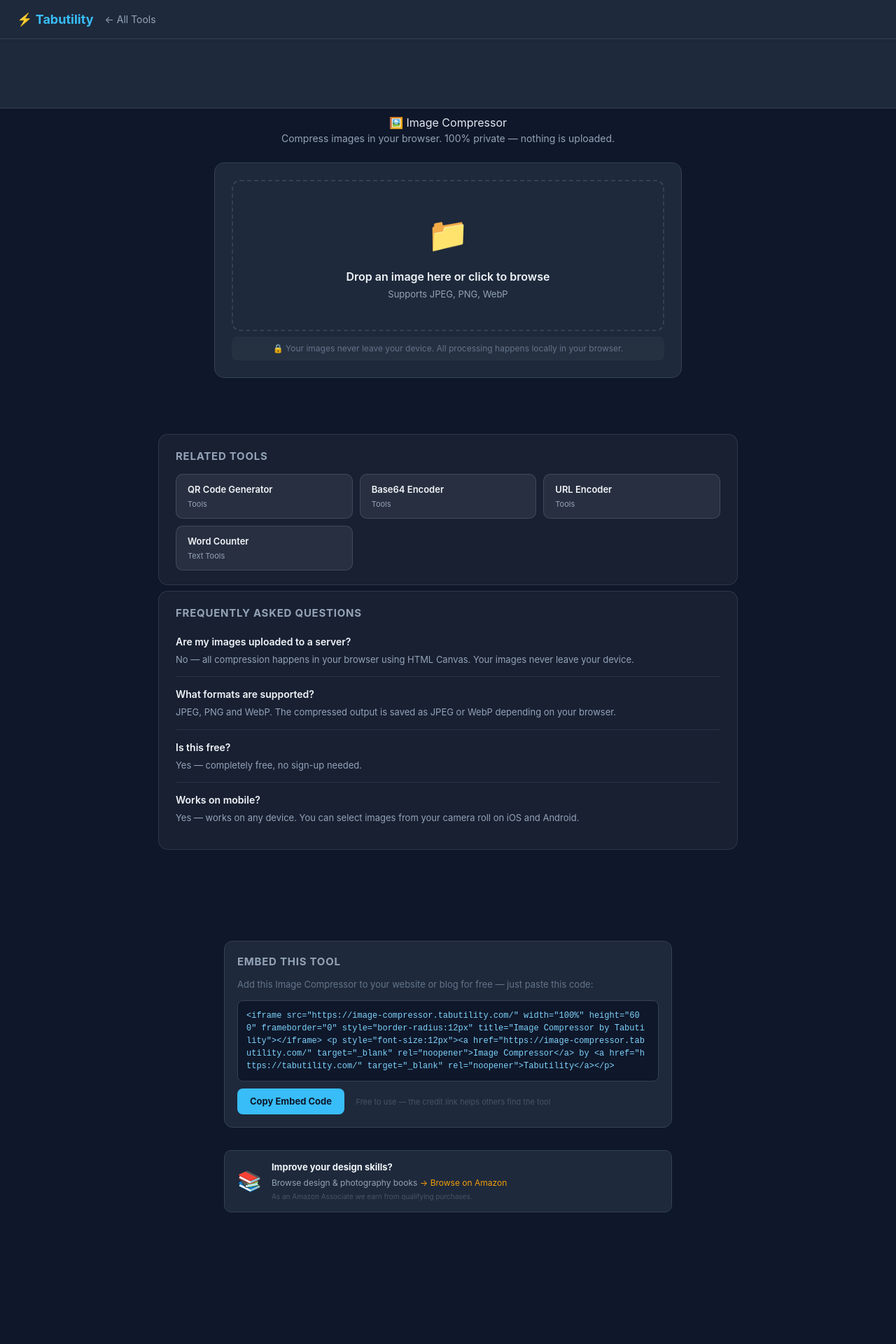
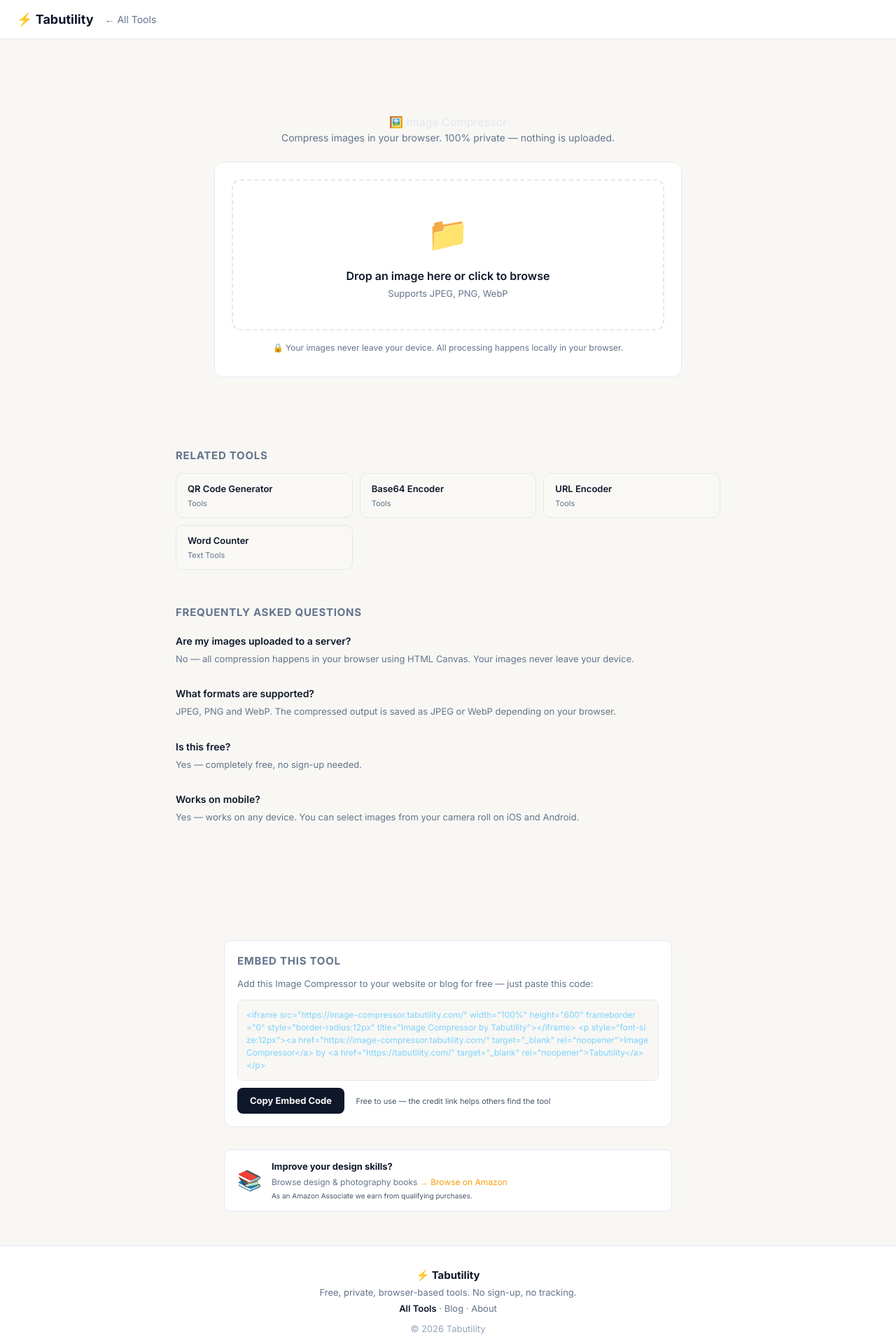
Before and after one commit to rakeshv02/image-compressor, a React (Vite) app: page / in a window 1280 px wide. Shown: the top 1920 px of the page at 70% size. Before the commit the page ends 1756 px from the top, so only its background shows below. Built offline with nearby package versions, Linux system fonts and the light colour scheme.

Commit message:
Apply shared Tabutility design language (light palette, Inter, footer, ad-slot polish)

```diff
--- a/index.html
+++ b/index.html
@@ -7,6 +7,7 @@
   <link rel="dns-prefetch" href="https://pagead2.googlesyndication.com" />
 <meta charset="UTF-8"/>
 <meta name="viewport" content="width=device-width, initial-scale=1.0"/>
+<link rel="preconnect" href="https://fonts.googleapis.com"><link rel="preconnect" href="https://fonts.gstatic.com" crossorigin><link rel="stylesheet" href="https://fonts.googleapis.com/css2?family=Inter:wght@400;600;700;800&display=swap">
 <title>Image Compressor — Tabutility</title>
 <meta name="description" content="Free online image compressor. Compress JPEG, PNG and WebP images in your browser. No upload, no server, fully private."/>
 <meta name="keywords" content="image compressor, compress image online, reduce image size, image optimizer, jpeg compressor, png compressor"/>
@@ -28,32 +29,32 @@
 <script type="application/ld+json">{"@context":"https://schema.org","@type":"FAQPage","mainEntity":[{"@type":"Question","name":"Are my images uploaded to a server?","acceptedAnswer":{"@type":"Answer","text":"No — all compression happens in your browser using HTML Canvas. Your images never leave your device."}},{"@type":"Question","name":"What formats are supported?","acceptedAnswer":{"@type":"Answer","text":"JPEG, PNG and WebP."}},{"@type":"Question","name":"Is the Image Compressor free?","acceptedAnswer":{"@type":"Answer","text":"Yes — completely free, no sign-up needed."}},{"@type":"Question","name":"Can I use the Image Compressor on mobile?","acceptedAnswer":{"@type":"Answer","text":"Yes — works on any device. You can select images from your camera roll."}}]}</script>
 <style>
 *{box-sizing:border-box;margin:0;padding:0}
-body{font-family:-apple-system,BlinkMacSystemFont,'Segoe UI',sans-serif;background:#0f172a;color:#f1f5f9;min-height:100vh}
-nav{background:#1e293b;border-bottom:1px solid #334155;padding:14px 24px;display:flex;align-items:center;gap:16px}
-nav a{color:#94a3b8;text-decoration:none;font-size:14px}nav a:hover{color:#f1f5f9}
-nav .brand{color:#38bdf8;font-weight:700;font-size:18px}
-.ad-banner{background:#1e293b;border-bottom:1px solid #334155;padding:4px;text-align:center}
+body{font-family:'Inter',-apple-system,BlinkMacSystemFont,'Segoe UI',sans-serif;background:#f8f7f4;color:#0f172a;min-height:100vh}
+nav{background:#ffffff;border-bottom:1px solid #e2e8f0;padding:14px 24px;display:flex;align-items:center;gap:16px}
+nav a{color:#64748b;text-decoration:none;font-size:14px}nav a:hover{color:#0f172a}
+nav .brand{color:#0f172a;font-weight:700;font-size:18px}
+.ad-banner{background:#ffffff;border-bottom:1px solid #e2e8f0;padding:4px;text-align:center}
 #app{max-width:700px;margin:8px auto;padding:0 16px 40px}
 h1{font-size:26px;font-weight:800;margin:24px 0 4px;text-align:center}
-.subtitle{color:#94a3b8;text-align:center;font-size:14px;margin-bottom:24px}
-.card{background:#1e293b;border:1px solid #334155;border-radius:14px;padding:24px;margin-bottom:16px}
-.drop-zone{border:2px dashed #334155;border-radius:12px;padding:40px 20px;text-align:center;cursor:pointer;transition:all .2s;position:relative}
-.drop-zone:hover,.drop-zone.drag-over{border-color:#38bdf8;background:rgba(56,189,248,0.05)}
+.subtitle{color:#64748b;text-align:center;font-size:14px;margin-bottom:24px}
+.card{background:#ffffff;border:1px solid #e2e8f0;border-radius:14px;padding:24px;margin-bottom:16px}
+.drop-zone{border:2px dashed #e2e8f0;border-radius:12px;padding:40px 20px;text-align:center;cursor:pointer;transition:all .2s;position:relative}
+.drop-zone:hover,.drop-zone.drag-over{border-color:#0f172a;background:rgba(56,189,248,0.05)}
 .drop-zone .icon{font-size:48px;margin-bottom:12px}
-.drop-zone .dz-text{font-size:16px;font-weight:600;color:#f1f5f9;margin-bottom:4px}
-.drop-zone .dz-sub{font-size:13px;color:#94a3b8}
+.drop-zone .dz-text{font-size:16px;font-weight:600;color:#0f172a;margin-bottom:4px}
+.drop-zone .dz-sub{font-size:13px;color:#64748b}
 .drop-zone input{position:absolute;inset:0;opacity:0;cursor:pointer}
 .quality-row{display:flex;align-items:center;gap:12px;margin:16px 0}
-.quality-row label{font-size:13px;font-weight:600;color:#94a3b8;white-space:nowrap}
-.quality-row input[type=range]{flex:1;accent-color:#38bdf8;height:6px}
-.quality-val{font-size:16px;font-weight:700;color:#38bdf8;min-width:40px;text-align:right}
+.quality-row label{font-size:13px;font-weight:600;color:#64748b;white-space:nowrap}
+.quality-row input[type=range]{flex:1;accent-color:#0f172a;height:6px}
+.quality-val{font-size:16px;font-weight:700;color:#0f172a;min-width:40px;text-align:right}
 .comparison{display:grid;grid-template-columns:1fr 1fr;gap:16px;margin-top:16px}
-.comp-panel{background:#0f172a;border:1px solid #334155;border-radius:10px;overflow:hidden}
-.comp-header{padding:10px 14px;border-bottom:1px solid #334155;font-size:12px;font-weight:600;color:#94a3b8;text-transform:uppercase;letter-spacing:.05em}
+.comp-panel{background:#f8f7f4;border:1px solid #e2e8f0;border-radius:10px;overflow:hidden}
+.comp-header{padding:10px 14px;border-bottom:1px solid #e2e8f0;font-size:12px;font-weight:600;color:#64748b;text-transform:uppercase;letter-spacing:.05em}
 .comp-img{width:100%;max-height:220px;object-fit:contain;display:block;background:#0a0f1e}
 .comp-info{padding:10px 14px;font-size:13px}
-.comp-info .size{font-size:18px;font-weight:700;color:#f1f5f9}
-.comp-info .dim{color:#94a3b8;font-size:12px;margin-top:2px}
+.comp-info .size{font-size:18px;font-weight:700;color:#0f172a}
+.comp-info .dim{color:#64748b;font-size:12px;margin-top:2px}
 .savings-badge{display:inline-block;background:rgba(34,197,94,0.15);border:1px solid rgba(34,197,94,0.3);color:#22c55e;padding:4px 12px;border-radius:20px;font-size:13px;font-weight:700;margin-top:10px}
 .savings-badge.bad{background:rgba(239,68,68,0.15);border-color:rgba(239,68,68,0.3);color:#ef4444}
 .dl-btn{width:100%;padding:12px;background:#22c55e;color:#fff;border:none;border-radius:10px;font-size:15px;font-weight:700;cursor:pointer;margin-top:12px;transition:background .2s}
@@ -62,7 +63,15 @@
 @media(max-width:500px){.comparison{grid-template-columns:1fr}}
 </style>
   <meta name="theme-color" content="#1a1a2e" />
-  </head>
+  <style id="tabutility-brand">
+/* empty ad slots: reserve space, no bordered box */
+.ad-banner,.ad-slot,.ad-container{background:transparent!important;border:none!important;border-bottom:none!important;box-shadow:none!important}
+ins.adsbygoogle,.ad-banner iframe,.ad-slot iframe{visibility:hidden!important}
+ins.adsbygoogle[data-ad-status="filled"],.ad-banner ins[data-ad-status="filled"] iframe,.ad-slot ins[data-ad-status="filled"] iframe{visibility:visible!important}
+nav .brand{color:#0f172a}
+body{-webkit-font-smoothing:antialiased}
+</style>
+</head>
 <body>
 <nav><span class="brand">⚡ Tabutility</span><a href="https://tabutility.com">← All Tools</a></nav>
 <div class="ad-banner"><ins class="adsbygoogle" style="display:block;min-height:90px" data-ad-client="ca-pub-7039091592734005" data-ad-slot="auto" data-ad-format="auto" data-full-width-responsive="true"></ins><script>(adsbygoogle=window.adsbygoogle||[]).push({});</script></div>
@@ -113,23 +122,23 @@
 
 <div style="max-width:860px;margin-left:auto;margin-right:auto;margin-top:24px;margin-bottom:8px;padding:0 16px">
   <div style="background:rgba(255,255,255,0.04);border:1px solid rgba(255,255,255,0.1);border-radius:14px;padding:20px 24px">
-    <h2 style="font-size:15px;font-weight:700;color:#94a3b8;text-transform:uppercase;letter-spacing:.05em;margin-bottom:14px">Related Tools</h2>
+    <h2 style="font-size:15px;font-weight:700;color:#64748b;text-transform:uppercase;letter-spacing:.05em;margin-bottom:14px">Related Tools</h2>
     <div style="display:grid;grid-template-columns:repeat(auto-fit,minmax(200px,1fr));gap:10px">
-      <a href="https://qr-code-generator.tabutility.com/" style="display:block;background:rgba(255,255,255,0.07);border:1px solid rgba(255,255,255,0.12);border-radius:10px;padding:12px 16px;text-decoration:none;color:inherit">
-        <div style="font-size:13px;font-weight:600;color:#f1f5f9">QR Code Generator</div>
-        <div style="font-size:11px;color:#94a3b8;margin-top:2px">Tools</div>
+      <a href="https://qr-code-generator.tabutility.com/" style="display:block;background:rgba(255,255,255,0.07);border:1px solid #e2e8f0;border-radius:10px;padding:12px 16px;text-decoration:none;color:inherit">
+        <div style="font-size:13px;font-weight:600;color:#0f172a">QR Code Generator</div>
+        <div style="font-size:11px;color:#64748b;margin-top:2px">Tools</div>
       </a>
-      <a href="https://base64-encoder.tabutility.com/" style="display:block;background:rgba(255,255,255,0.07);border:1px solid rgba(255,255,255,0.12);border-radius:10px;padding:12px 16px;text-decoration:none;color:inherit">
-        <div style="font-size:13px;font-weight:600;color:#f1f5f9">Base64 Encoder</div>
-        <div style="font-size:11px;color:#94a3b8;margin-top:2px">Tools</div>
+      <a href="https://base64-encoder.tabutility.com/" style="display:block;background:rgba(255,255,255,0.07);border:1px solid #e2e8f0;border-radius:10px;padding:12px 16px;text-decoration:none;color:inherit">
+        <div style="font-size:13px;font-weight:600;color:#0f172a">Base64 Encoder</div>
+        <div style="font-size:11px;color:#64748b;margin-top:2px">Tools</div>
       </a>
-      <a href="https://url-encoder.tabutility.com/" style="display:block;background:rgba(255,255,255,0.07);border:1px solid rgba(255,255,255,0.12);border-radius:10px;padding:12px 16px;text-decoration:none;color:inherit">
-        <div style="font-size:13px;font-weight:600;color:#f1f5f9">URL Encoder</div>
-        <div style="font-size:11px;color:#94a3b8;margin-top:2px">Tools</div>
+      <a href="https://url-encoder.tabutility.com/" style="display:block;background:rgba(255,255,255,0.07);border:1px solid #e2e8f0;border-radius:10px;padding:12px 16px;text-decoration:none;color:inherit">
+        <div style="font-size:13px;font-weight:600;color:#0f172a">URL Encoder</div>
+        <div style="font-size:11px;color:#64748b;margin-top:2px">Tools</div>
       </a>
-      <a href="https://word-counter.tabutility.com/" style="display:block;background:rgba(255,255,255,0.07);border:1px solid rgba(255,255,255,0.12);border-radius:10px;padding:12px 16px;text-decoration:none;color:inherit">
-        <div style="font-size:13px;font-weight:600;color:#f1f5f9">Word Counter</div>
-        <div style="font-size:11px;color:#94a3b8;margin-top:2px">Text Tools</div>
+      <a href="https://word-counter.tabutility.com/" style="display:block;background:rgba(255,255,255,0.07);border:1px solid #e2e8f0;border-radius:10px;padding:12px 16px;text-decoration:none;color:inherit">
+        <div style="font-size:13px;font-weight:600;color:#0f172a">Word Counter</div>
+        <div style="font-size:11px;color:#64748b;margin-top:2px">Text Tools</div>
       </a>
     </div>
   </div>
@@ -137,22 +146,22 @@
 
 <div style="max-width:860px;margin-left:auto;margin-right:auto;margin-top:8px;margin-bottom:24px;padding:0 16px">
   <div style="background:rgba(255,255,255,0.04);border:1px solid rgba(255,255,255,0.1);border-radius:14px;padding:20px 24px">
-    <h2 style="font-size:15px;font-weight:700;color:#94a3b8;text-transform:uppercase;letter-spacing:.05em;margin-bottom:4px">Frequently Asked Questions</h2>
+    <h2 style="font-size:15px;font-weight:700;color:#64748b;text-transform:uppercase;letter-spacing:.05em;margin-bottom:4px">Frequently Asked Questions</h2>
     <div style="border-bottom:1px solid rgba(255,255,255,0.08);padding:14px 0">
-      <div style="font-size:14px;font-weight:600;color:#f1f5f9;margin-bottom:6px">Are my images uploaded to a server?</div>
-      <div style="font-size:13px;color:#94a3b8;line-height:1.5">No — all compression happens in your browser using HTML Canvas. Your images never leave your device.</div>
+      <div style="font-size:14px;font-weight:600;color:#0f172a;margin-bottom:6px">Are my images uploaded to a server?</div>
+      <div style="font-size:13px;color:#64748b;line-height:1.5">No — all compression happens in your browser using HTML Canvas. Your images never leave your device.</div>
     </div>
     <div style="border-bottom:1px solid rgba(255,255,255,0.08);padding:14px 0">
-      <div style="font-size:14px;font-weight:600;color:#f1f5f9;margin-bottom:6px">What formats are supported?</div>
-      <div style="font-size:13px;color:#94a3b8;line-height:1.5">JPEG, PNG and WebP. The compressed output is saved as JPEG or WebP depending on your browser.</div>
+      <div style="font-size:14px;font-weight:600;color:#0f172a;margin-bottom:6px">What formats are supported?</div>
+      <div style="font-size:13px;color:#64748b;line-height:1.5">JPEG, PNG and WebP. The compressed output is saved as JPEG or WebP depending on your browser.</div>
     </div>
     <div style="border-bottom:1px solid rgba(255,255,255,0.08);padding:14px 0">
-      <div style="font-size:14px;font-weight:600;color:#f1f5f9;margin-bottom:6px">Is this free?</div>
-      <div style="font-size:13px;color:#94a3b8;line-height:1.5">Yes — completely free, no sign-up needed.</div>
+      <div style="font-size:14px;font-weight:600;color:#0f172a;margin-bottom:6px">Is this free?</div>
+      <div style="font-size:13px;color:#64748b;line-height:1.5">Yes — completely free, no sign-up needed.</div>
     </div>
     <div style="padding:14px 0">
-      <div style="font-size:14px;font-weight:600;color:#f1f5f9;margin-bottom:6px">Works on mobile?</div>
-      <div style="font-size:13px;color:#94a3b8;line-height:1.5">Yes — works on any device. You can select images from your camera roll on iOS and Android.</div>
+      <div style="font-size:14px;font-weight:600;color:#0f172a;margin-bottom:6px">Works on mobile?</div>
+      <div style="font-size:13px;color:#64748b;line-height:1.5">Yes — works on any device. You can select images from your camera roll on iOS and Android.</div>
     </div>
   </div>
 </div>
@@ -264,21 +273,27 @@
 </script>
 
 <!-- embed-widget -->
-<div style="max-width:640px;margin:0 auto 32px;background:#1e293b;border:1px solid #334155;border-radius:12px;padding:18px">
-  <h2 style="font-size:15px;font-weight:700;color:#94a3b8;text-transform:uppercase;letter-spacing:.05em;margin-bottom:12px">Embed This Tool</h2>
+<div style="max-width:640px;margin:0 auto 32px;background:#ffffff;border:1px solid #e2e8f0;border-radius:12px;padding:18px">
+  <h2 style="font-size:15px;font-weight:700;color:#64748b;text-transform:uppercase;letter-spacing:.05em;margin-bottom:12px">Embed This Tool</h2>
   <p style="font-size:13px;color:#64748b;margin-bottom:12px">Add this Image Compressor to your website or blog for free — just paste this code:</p>
-  <div style="background:#0f172a;border:1px solid #334155;border-radius:8px;padding:12px;font-family:monospace;font-size:12px;color:#7dd3fc;word-break:break-all;margin-bottom:10px" id="embed-code">&lt;iframe src=&quot;https://image-compressor.tabutility.com/&quot; width=&quot;100%&quot; height=&quot;600&quot; frameborder=&quot;0&quot; style=&quot;border-radius:12px&quot; title=&quot;Image Compressor by Tabutility&quot;&gt;&lt;/iframe&gt;
+  <div style="background:#f8f7f4;border:1px solid #e2e8f0;border-radius:8px;padding:12px;font-family:'Inter',monospace;font-size:12px;color:#7dd3fc;word-break:break-all;margin-bottom:10px" id="embed-code">&lt;iframe src=&quot;https://image-compressor.tabutility.com/&quot; width=&quot;100%&quot; height=&quot;600&quot; frameborder=&quot;0&quot; style=&quot;border-radius:12px&quot; title=&quot;Image Compressor by Tabutility&quot;&gt;&lt;/iframe&gt;
 &lt;p style=&quot;font-size:12px&quot;&gt;&lt;a href=&quot;https://image-compressor.tabutility.com/&quot; target=&quot;_blank&quot; rel=&quot;noopener&quot;&gt;Image Compressor&lt;/a&gt; by &lt;a href=&quot;https://tabutility.com/&quot; target=&quot;_blank&quot; rel=&quot;noopener&quot;&gt;Tabutility&lt;/a&gt;&lt;/p&gt;</div>
-  <button onclick="navigator.clipboard.writeText(document.getElementById('embed-code').textContent).then(()=>{this.textContent='Copied!';setTimeout(()=>this.textContent='Copy Embed Code',2000)})" style="background:#38bdf8;color:#0f172a;border:none;border-radius:8px;padding:9px 18px;font-size:13px;font-weight:700;cursor:pointer">Copy Embed Code</button>
+  <button onclick="navigator.clipboard.writeText(document.getElementById('embed-code').textContent).then(()=>{this.textContent='Copied!';setTimeout(()=>this.textContent='Copy Embed Code',2000)})" style="background:#0f172a;color:#f8f7f4;border:none;border-radius:8px;padding:9px 18px;font-size:13px;font-weight:700;cursor:pointer">Copy Embed Code</button>
   <span style="font-size:11px;color:#475569;margin-left:12px">Free to use — the credit link helps others find the tool</span>
 </div>
-<div style="margin:0 auto 24px;max-width:640px;background:#1e293b;border-radius:10px;padding:14px 18px;display:flex;align-items:center;gap:14px;cursor:pointer;border:1px solid #334155" onclick="window.open('https://www.amazon.com/s?k=graphic+design+photography+books&tag=tabutility-20','_blank','noopener noreferrer')" title="Improve your design skills?">
+<div style="margin:0 auto 24px;max-width:640px;background:#ffffff;border-radius:10px;padding:14px 18px;display:flex;align-items:center;gap:14px;cursor:pointer;border:1px solid #e2e8f0" onclick="window.open('https://www.amazon.com/s?k=graphic+design+photography+books&tag=tabutility-20','_blank','noopener noreferrer')" title="Improve your design skills?">
   <span style="font-size:28px;flex-shrink:0">📚</span>
   <div style="min-width:0">
-    <div style="font-size:13px;font-weight:700;color:#f1f5f9;margin-bottom:3px">Improve your design skills?</div>
-    <div style="font-size:12px;color:#94a3b8">Browse design & photography books <span style="color:#f59e0b;white-space:nowrap">→ Browse on Amazon</span></div>
+    <div style="font-size:13px;font-weight:700;color:#0f172a;margin-bottom:3px">Improve your design skills?</div>
+    <div style="font-size:12px;color:#64748b">Browse design & photography books <span style="color:#f59e0b;white-space:nowrap">→ Browse on Amazon</span></div>
     <div style="font-size:10px;color:#475569;margin-top:3px">As an Amazon Associate we earn from qualifying purchases.</div>
   </div>
 </div>
+<footer style="border-top:1px solid #e2e8f0;background:#ffffff;margin-top:48px;padding:28px 24px;text-align:center;font-family:'Inter',-apple-system,BlinkMacSystemFont,'Segoe UI',sans-serif;font-size:13px;color:#64748b;line-height:1.8">
+<div style="font-weight:700;color:#0f172a;font-size:15px">⚡ Tabutility</div>
+<div>Free, private, browser-based tools. No sign-up, no tracking.</div>
+<div><a href="https://tabutility.com" style="color:#0f172a;font-weight:600;text-decoration:none">All Tools</a> · <a href="https://tabutility.com/blog/" style="color:#64748b;text-decoration:none">Blog</a> · <a href="https://tabutility.com/#about" style="color:#64748b;text-decoration:none">About</a></div>
+<div style="margin-top:6px;color:#94a3b8">© 2026 Tabutility</div>
+</footer>
 </body>
 </html>
--- a/src/index.css
+++ b/src/index.css
@@ -15,11 +15,11 @@
 }
 
 body {
-  font-family: 'Inter', sans-serif;
-  background: #0f172a;
+  font-family:'Inter', 'Inter', sans-serif;
+  background: #f8f7f4;
   color: #e2e8f0;
 }
 
 input, textarea {
-  font-family: 'Inter', sans-serif;
+  font-family:'Inter', 'Inter', sans-serif;
 }
```
